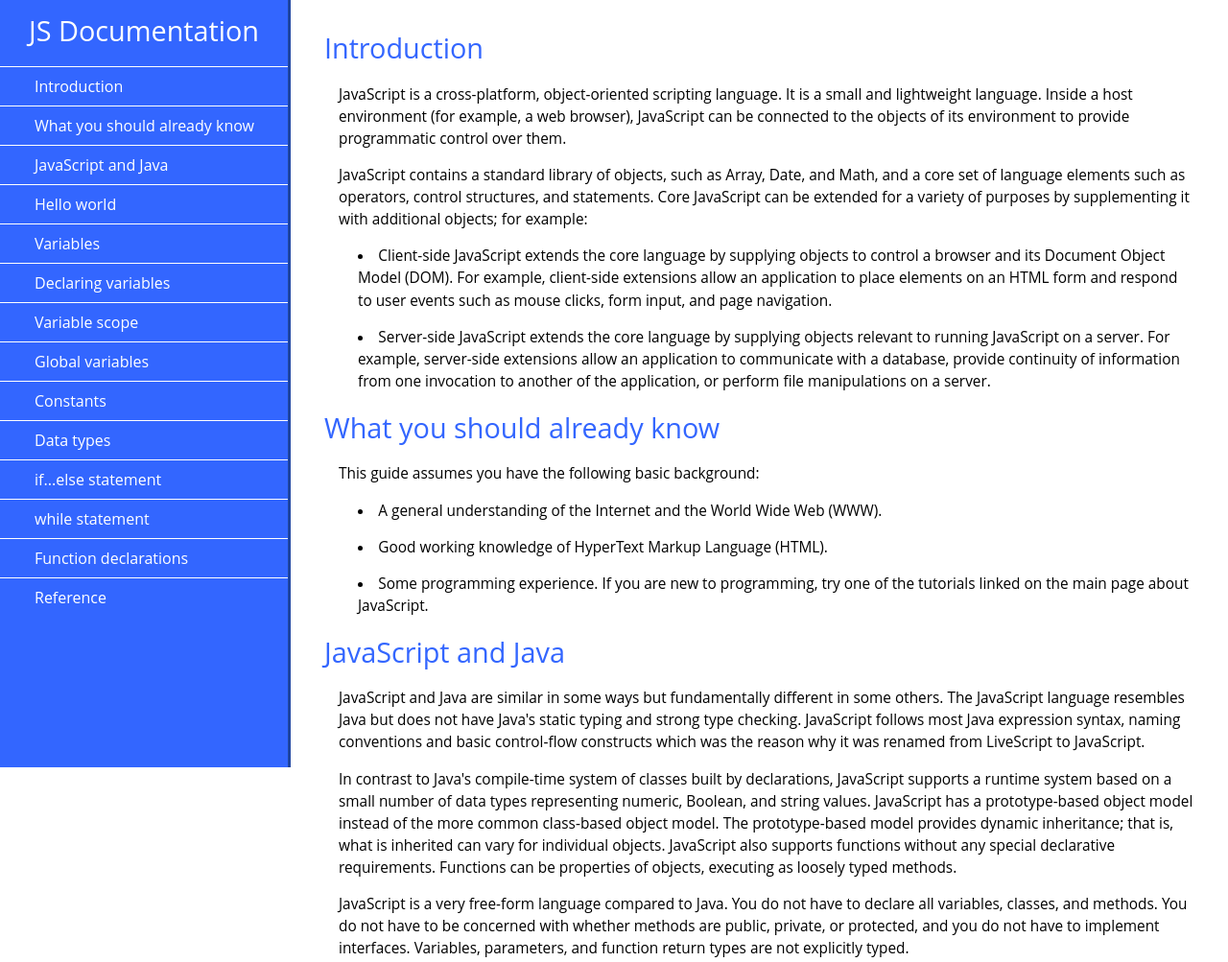
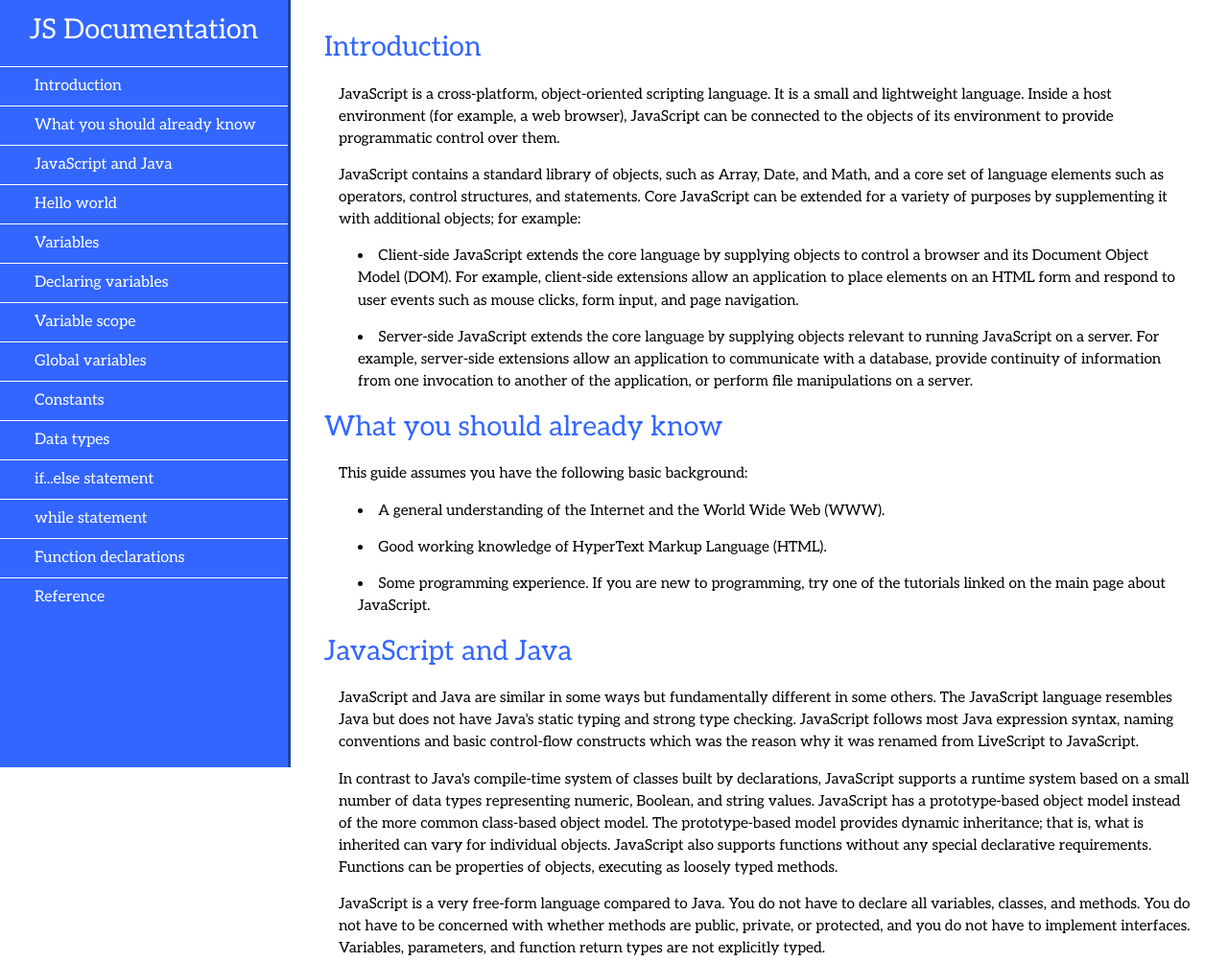
Before and after one commit to k4r1s0n/technical_documentation_page, a plain HTML site: page index.html in a window 1280 px wide. Shown: the top 1003 px of the page at 96% size. Drawn offline with Linux system fonts and the light colour scheme.

Commit message:
add google font Aleo

```diff
--- a/index.html
+++ b/index.html
@@ -5,6 +5,7 @@
   <meta name="viewport" content="width=device-width, initial-scale=1.0">
   <meta http-equiv="X-UA-Compatible" content="ie=edge">
   <link rel="stylesheet" href="style.css">
+  <link href="https://fonts.googleapis.com/css?family=Aleo" rel="stylesheet">
   <title>Document</title>
 </head>
 <body>
--- a/style.css
+++ b/style.css
@@ -1,7 +1,7 @@
 html,body{
   min-width:290px;
-    font-family: 'Open Sans',Arial,sans-serif;
-    line-height: 1.5;
+  font-family: 'Aleo', serif;
+  line-height: 1.5;
 }
 #navbar{
   background-color:#3366ff;
```
